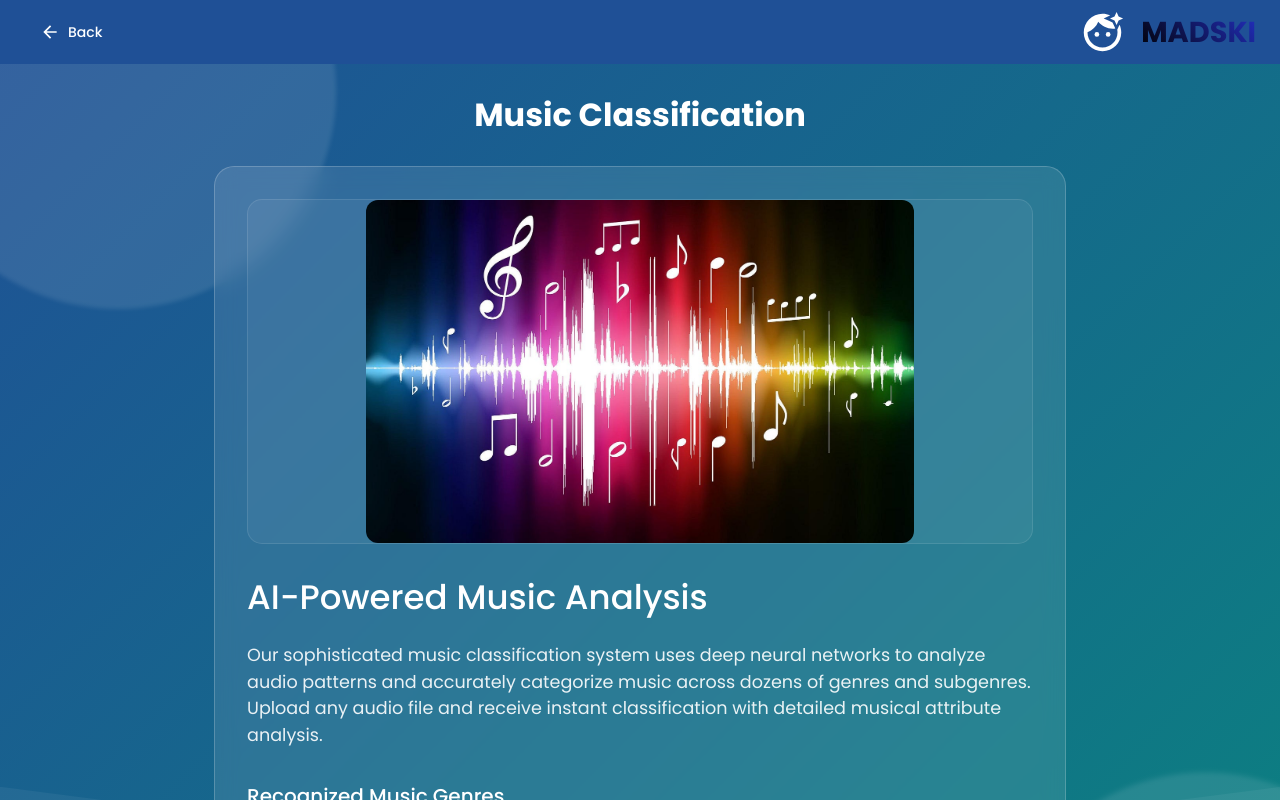
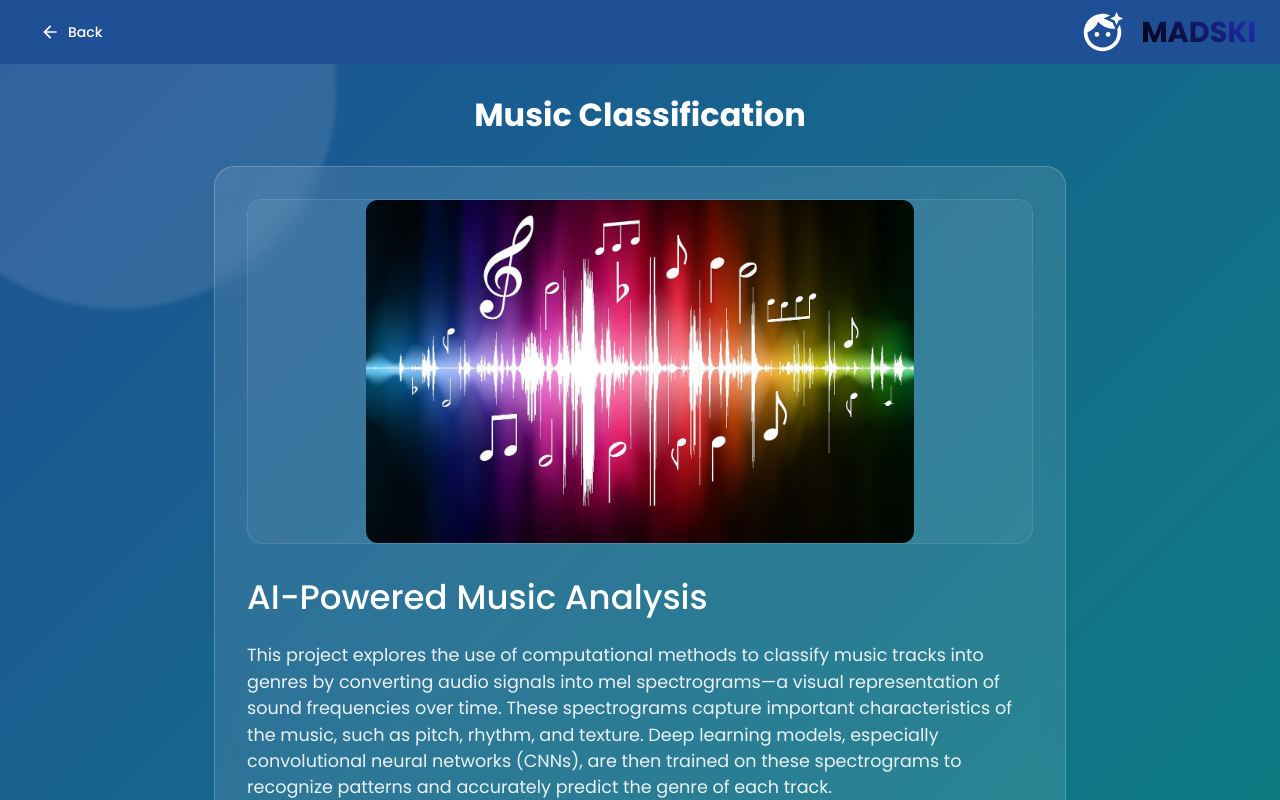
Before and after one commit to Axwaizee/MADSKI, a React (Vite) app: page /info-music in a window 1280 px wide. Shown: the top 800 px of the page. Built offline with nearby package versions, Linux system fonts and the light colour scheme; no server answers.

Commit message:
updated the music classification info

```diff
--- a/src/components/MusicClassification.jsx
+++ b/src/components/MusicClassification.jsx
@@ -207,10 +207,7 @@ function MusicInfoContent() {
         variant="body1"
         sx={{ color: 'rgba(255, 255, 255, 0.9)', mb: 4, fontSize: '1.1rem' }}
       >
-        Our sophisticated music classification system uses deep neural networks
-        to analyze audio patterns and accurately categorize music across dozens
-        of genres and subgenres. Upload any audio file and receive instant
-        classification with detailed musical attribute analysis.
+        This project explores the use of computational methods to classify music tracks into genres by converting audio signals into mel spectrograms—a visual representation of sound frequencies over time. These spectrograms capture important characteristics of the music, such as pitch, rhythm, and texture. Deep learning models, especially convolutional neural networks (CNNs), are then trained on these spectrograms to recognize patterns and accurately predict the genre of each track.
       </Typography>
 
       <Typography variant="h6" sx={{ color: 'white', mb: 2 }}>
```
